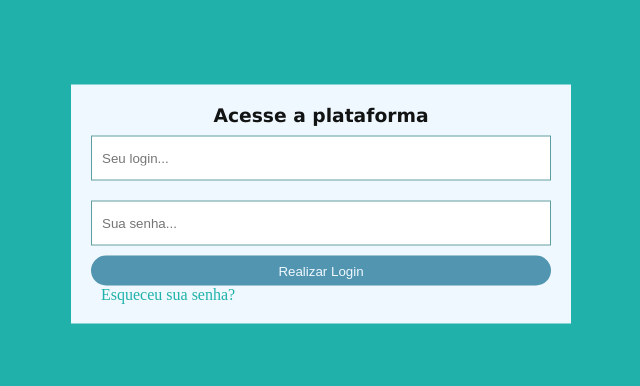
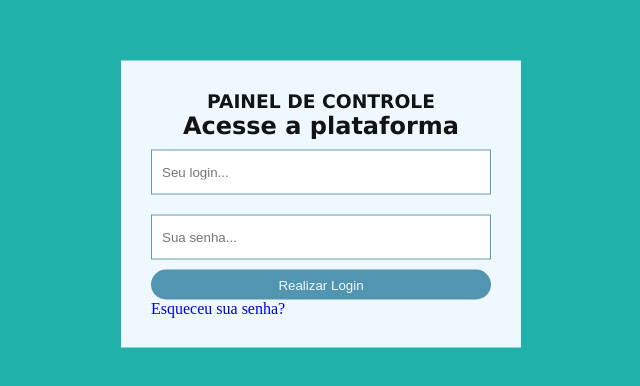
Before and after one commit to Taynara-Luana/projeto-web-basic-cypress, a website: page src/pages/index.html in a window 1280 px wide. Shown: the part 196-582 px from the top of the page, without its empty margins (319-959 px from the left). Drawn offline with Linux system fonts and the light colour scheme.

Commit message:
telainicial

```diff
--- a/src/pages/css/index.css
+++ b/src/pages/css/index.css
@@ -10,9 +10,9 @@ body {
 
 form {
     background-color: aliceblue;
-    max-width: 500px;
+    max-width: 400px;
     width: 70%;
-    padding: 20px;
+    padding: 30px;
     position: absolute;
     left: 50%;
     top: 50%;
@@ -20,6 +20,11 @@ form {
 }
 
 form h3 {
+    text-align: center;
+    color: rgb(18, 20, 20);
+    font-family: 'Lucida Sans', 'Lucida Sans Regular', 'Lucida Grande', 'Lucida Sans Unicode', Geneva, Verdana, sans-serif;
+}
+form h2 {
     text-align: center;
     color: rgb(18, 20, 20);
     font-family: 'Lucida Sans', 'Lucida Sans Regular', 'Lucida Grande', 'Lucida Sans Unicode', Geneva, Verdana, sans-serif;
@@ -37,6 +42,7 @@ form input[type=password] {
 form input[type=submit] {
     width: 100%;
     height: 30px;
+    margin-bottom: 10px 0;
     cursor: pointer;
     background-color: rgb(81, 149, 176);
     color: aliceblue;
@@ -61,22 +67,13 @@ form input[type=submit]:disabled:hover {
 
 a:link,
 a:visited {
-    text-decoration: none
+    text-decoration: none;
 }
 
 a:hover {
-    text-decoration: underline;
     color: #708090
 }
 
 a:active {
     text-decoration: none
 }
-
-a:link{
-    width: 100%;
-    height: 45px;
-    padding-left: 10px;
-    margin: 10px 0;
-    color: #20B2AA;
-}
--- a/src/pages/index.html
+++ b/src/pages/index.html
@@ -12,10 +12,13 @@
 
 <body>
     <form id="formulario">
-        <h3>Acesse a plataforma</h3>
+
+        <h3>PAINEL DE CONTROLE</h3>
+        <h2>Acesse a plataforma</h2>
         <input type="text" name="login" id="login" placeholder="Seu login..." required />
         <input type="password" name="senha" id="senha" placeholder="Sua senha..." required />
         <input type="submit" name="btnLogin" id="btnLogin" value="Realizar Login" onclick="realizarLogin()" />
+
         <a href="#" class="esqueceuSenha" onclick="mensagemPadrao()">Esqueceu sua senha?</a>
     </form>
 </body>
--- a/src/pages/js/index.js
+++ b/src/pages/js/index.js
@@ -11,3 +11,7 @@ function realizarLogin() {
 function mensagemPadrao(){
     alert('A página de esqueceu a sua senha, ainda não está pronta, volte mais tarde!')
 }
+
+function cadastroNovoUsuario(){
+    alert('A página de cadastro de novo usuário, ainda não está pronta, volte mais tarde!')
+}
```
